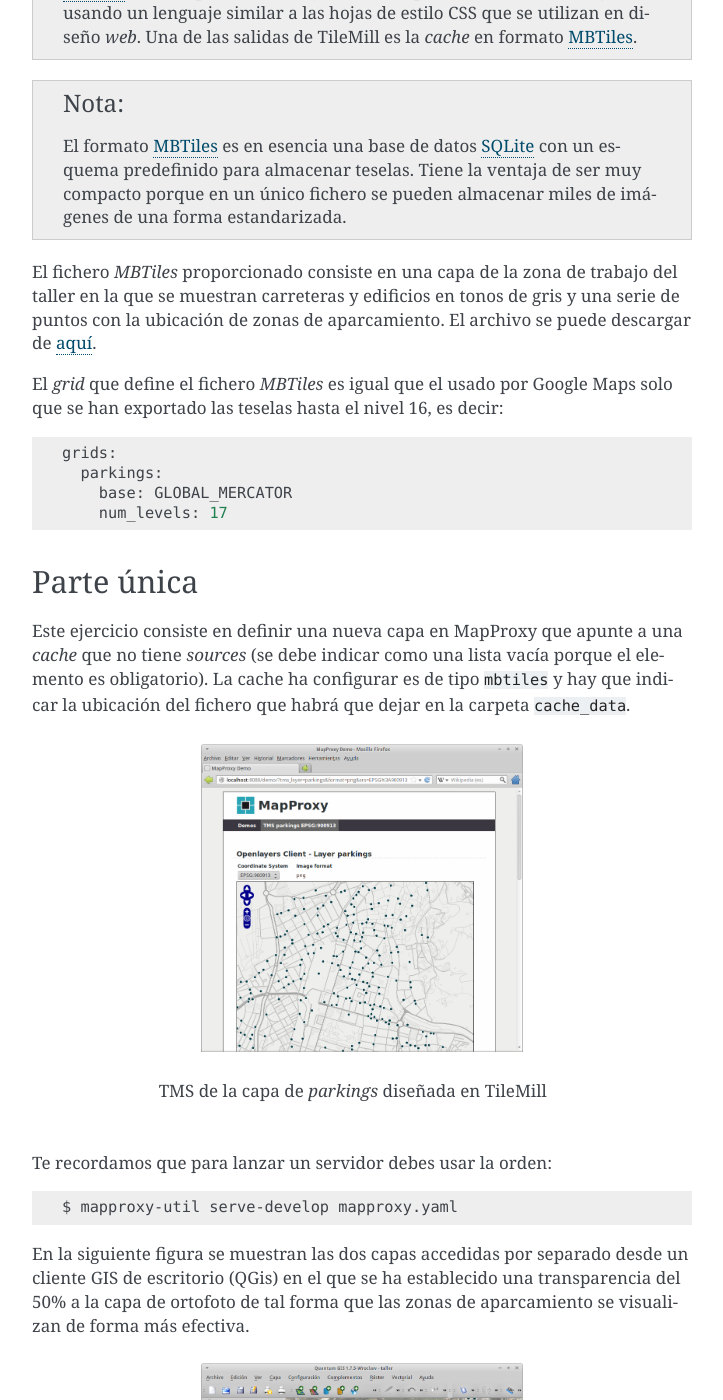
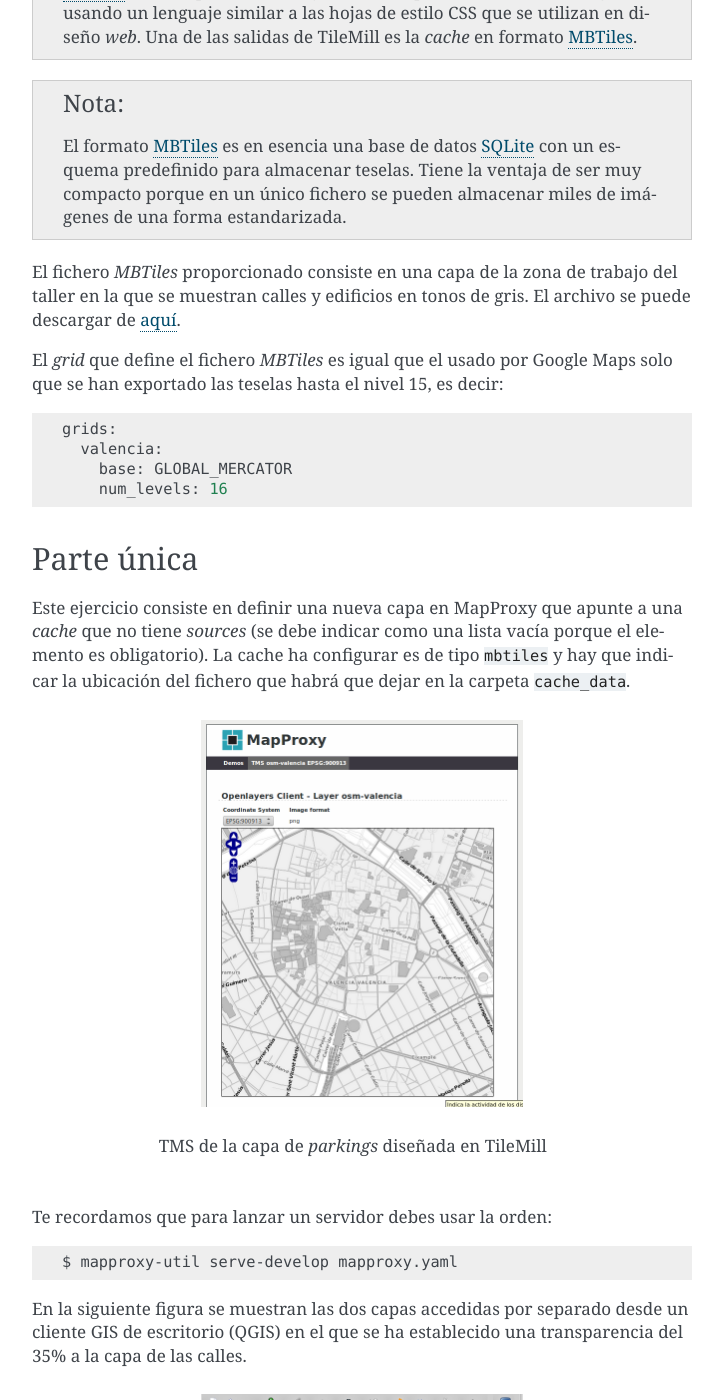
Before and after one commit to geoinquietosvlc/mapproxy-workshop, a Sphinx documentation site: the page built from doc/source/ejercicios/mbtiles.rst, in a window 1280 px wide and 1400 px high, scrolled down 936 px. Shown: the whole window, without its empty margins (388-1111 px from the left). Built offline with Sphinx 7.4.7, drawn with Linux system fonts in a browser that asks for light colours.

Commit message:
ejercicio de mbtiles actualizado

```diff
--- a/doc/source/ejercicios/mbtiles.rst
+++ b/doc/source/ejercicios/mbtiles.rst
@@ -16,7 +16,7 @@
    configuración trabajada en el :ref:`ejer01`.
 
 .. note:: Puedes copiar el archivo :file:`mapproxy.yaml` del :ref:`ejer01` o
-   descargarlo de `aquí <https://raw.github.com/geoinquietosvlc/mapproxy-workshop/feature/sig_libre_viii/exercises/wms/mapproxy.yaml>`_.
+   descargarlo de `aquí <https://raw.github.com/geoinquietosvlc/mapproxy-workshop/feature/cfp_2014/exercises/wms/mapproxy.yaml>`_.
 
 El objetivo de este ejercicio es montar una capa en MapProxy que sirva una
 *cache* en formato MBTiles_ generada en TileMill_. Es decir, realizamos todo
@@ -42,17 +42,16 @@
 .. _SQLite: https://sqlite.org/
 
 El fichero *MBTiles* proporcionado consiste en una capa de la zona de trabajo
-del taller en la que se muestran carreteras y edificios en tonos de gris y una
-serie de puntos con la ubicación de zonas de aparcamiento. El archivo se puede
-descargar de `aquí <https://docs.google.com/file/d/0B28vBRfHgG9pZ3l3MXlQc09jSjQ/edit?pli=1>`_.
+del taller en la que se muestran calles y edificios en tonos de gris. El archivo se puede
+descargar de `aquí <https://drive.google.com/file/d/0B28vBRfHgG9pcTRJQUl5QlBVcFU/edit?usp=sharing>`_.
 
 El *grid* que define el fichero *MBTiles* es igual que el usado por Google Maps
-solo que se han exportado las teselas hasta el nivel 16, es decir::
+solo que se han exportado las teselas hasta el nivel 15, es decir::
 
   grids:
-    parkings:
+    valencia:
       base: GLOBAL_MERCATOR
-      num_levels: 17
+      num_levels: 16
 
 Parte única
 -------------
@@ -75,13 +74,12 @@
     $ mapproxy-util serve-develop mapproxy.yaml
 
 En la siguiente figura se muestran las dos capas accedidas por separado desde un
-cliente GIS de escritorio (QGis) en el que se ha establecido una transparencia
-del 50% a la capa de ortofoto de tal forma que las zonas de aparcamiento se
-visualizan de forma más efectiva.
+cliente GIS de escritorio (QGIS) en el que se ha establecido una transparencia
+del 35% a la capa de las calles.
 
 .. figure:: ../_static/exercise-mbtiles2.png
 	 :width: 50%
-	 :alt:  Acceso a las dos capas desde QGis
+	 :alt:  Acceso a las dos capas desde QGIS
 	 :align: center
 
 	 Acceso a las dos capas mediante WMS
```
Also changed, not shown: doc/source/_static/exercise-mbtiles.png, doc/source/_static/exercise-mbtiles2.png.
